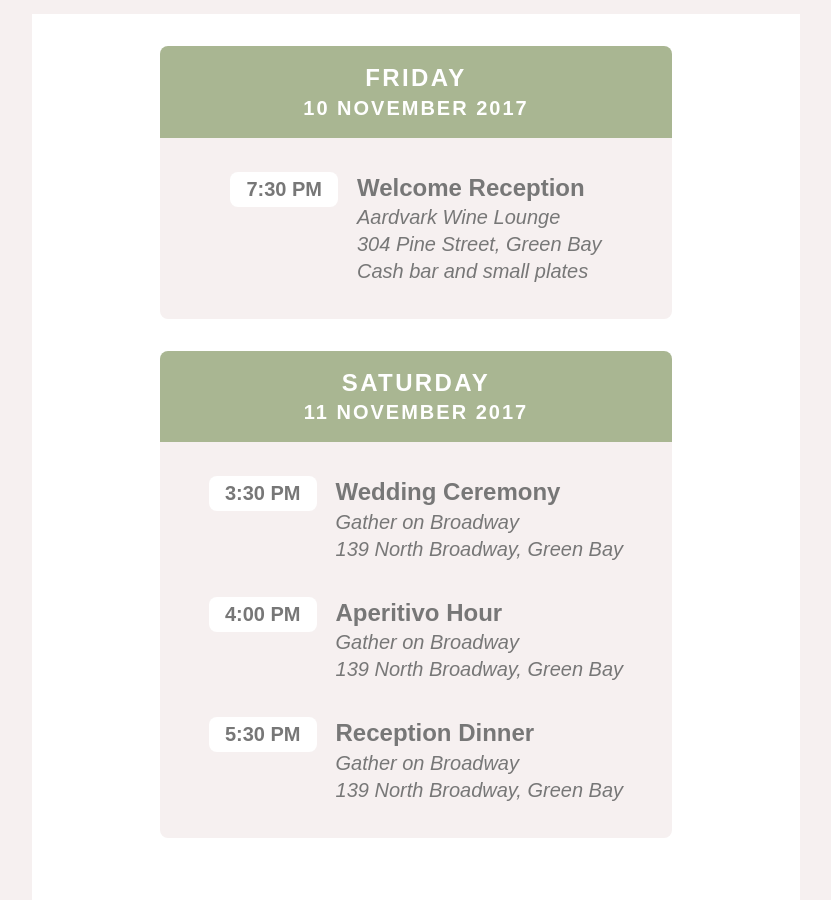
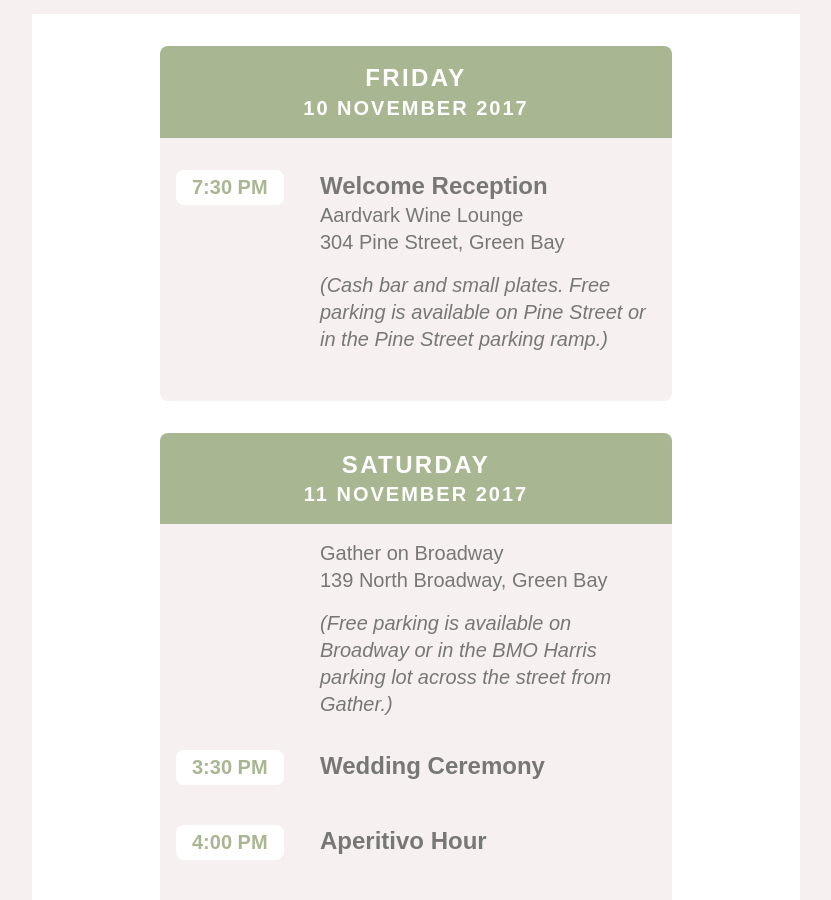
Before and after one commit to kmcgillivray/alexandkevin, a Jekyll site: the page built from schedule.html, in a window 1280 px wide and 900 px high, scrolled down 236 px. Shown: the whole window, without its empty margins (224-1055 px from the left). Built offline with Jekyll 4.4.1, drawn with Linux system fonts in a browser that asks for light colours; nearby versions of some CDN libraries.

Commit message:
Update schedule

```diff
--- a/_data/schedule.yml
+++ b/_data/schedule.yml
@@ -5,19 +5,16 @@
       title: Welcome Reception
       location: "Aardvark Wine Lounge"
       address: 304 Pine Street, Green Bay
-      description: Cash bar and small plates
+      description: Cash bar and small plates. Free parking is available on Pine Street or in the Pine Street parking ramp.
 - day: Saturday
   date: 11 November 2017
+  location: "Gather on Broadway"
+  address: 139 North Broadway, Green Bay
+  description: Free parking is available on Broadway or in the BMO Harris parking lot across the street from Gather.
   events:
     - time: "3:30 PM"
       title: "Wedding Ceremony"
-      location: "Gather on Broadway"
-      address: 139 North Broadway, Green Bay
     - time: "4:00 PM"
       title: "Aperitivo Hour"
-      location: "Gather on Broadway"
-      address: 139 North Broadway, Green Bay
     - time: "5:30 PM"
       title: "Reception Dinner"
-      location: "Gather on Broadway"
-      address: 139 North Broadway, Green Bay
--- a/schedule.html
+++ b/schedule.html
@@ -12,20 +12,27 @@ background: bg-near-white-pink
     <h2 class="mt0 mb0 white ttu tracked f3 tc">{{ date.day }}</h2>
     <h3 class="mv0 white ttu tracked f4">{{ date.date }}</h3>
   </div>
-  <div class="bg-near-white-pink pa3 br3 br--bottom">
-    <table class="f3 center">
+  <div class="bg-near-white-pink pa3 br3 br--bottom f3 cf">
+    {% if date.location %}
+    <div class="cf pb3">
+      <div class="fr-ns w-70-ns">
+        <p class="mb0 gray f4">{{ date.location }}</p>
+        <p class="gray f4">{{ date.address }}</p>
+        <p class="mb0 gray i f4">({{ date.description }})</p>
+      </div>
+    </div>
+    {% endif %}
     {% for event in date.events %}
-      <tr>
-        <td class="pv3 pr3 b gray v-top"><p class="dib bg-white br3 pv1 ph3 f4">{{ event.time }}</p></td>
-        <td class="pv3 v-top">
-          <h4 class="mv0 f3 gray">{{ event.title }}</h4>
-          <p class="mb0 gray i f4">{{ event.location }}</p>
-          {% if event.address %}<p class="mb0 gray i f4">{{ event.address }}</p>{% endif %}
-          {% if event.description %}<p class="mb0 gray i f4">{{ event.description }}</p>{% endif %}
-        </td>
-      </tr>
+    <div class="cf mt3 mb4">
+      <div class="fl-ns w-30-ns pr3-ns b garland gray-ns"><p class="dib bg-white br3 pv1 mb2 ph3 f4">{{ event.time }}</p></div>
+      <div class="fl-ns w-70-ns">
+        <h4 class="mv0 f3 gray">{{ event.title }}</h4>
+        <p class="mb0 gray f4">{{ event.location }}</p>
+        {% if event.address %}<p class="gray f4">{{ event.address }}</p>{% endif %}
+        {% if event.description %}<p class="mb0 gray i f4">({{ event.description }})</p>{% endif %}
+      </div>
+    </div>
     {% endfor %}
-    </table>
   </div>
 </div>
 {% endfor %}
```
